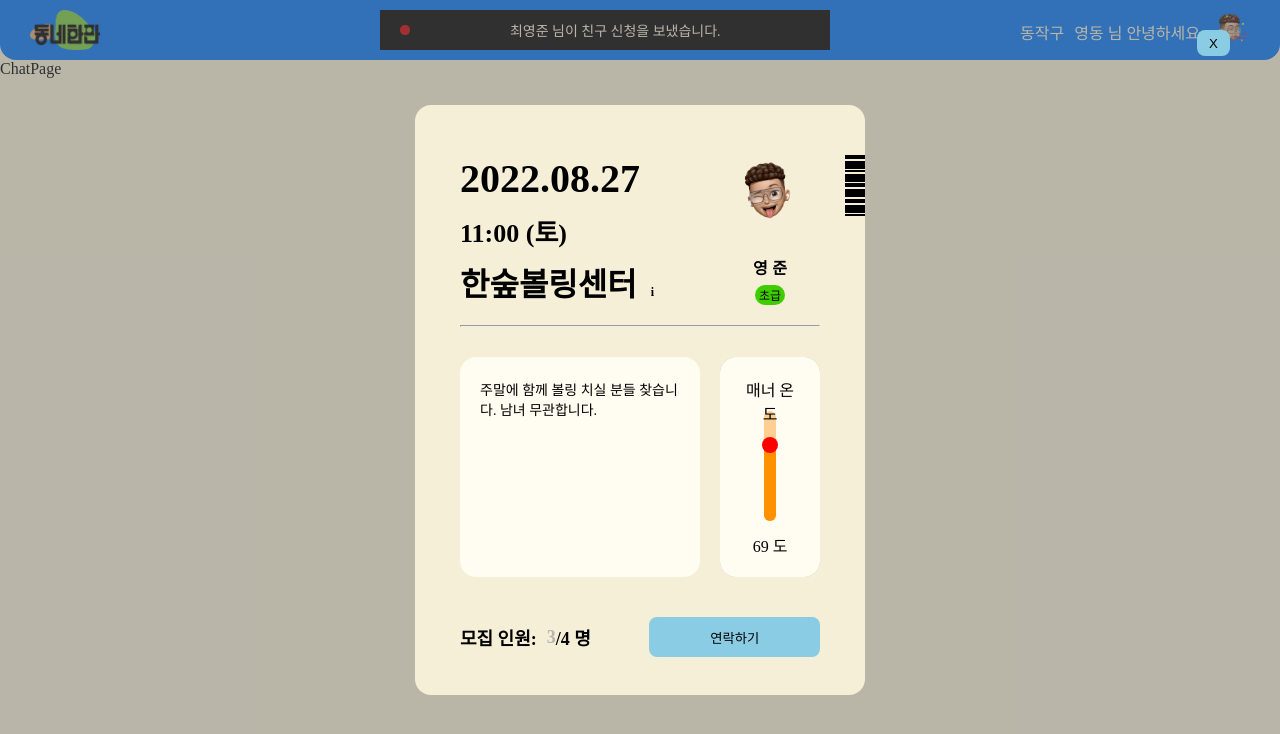
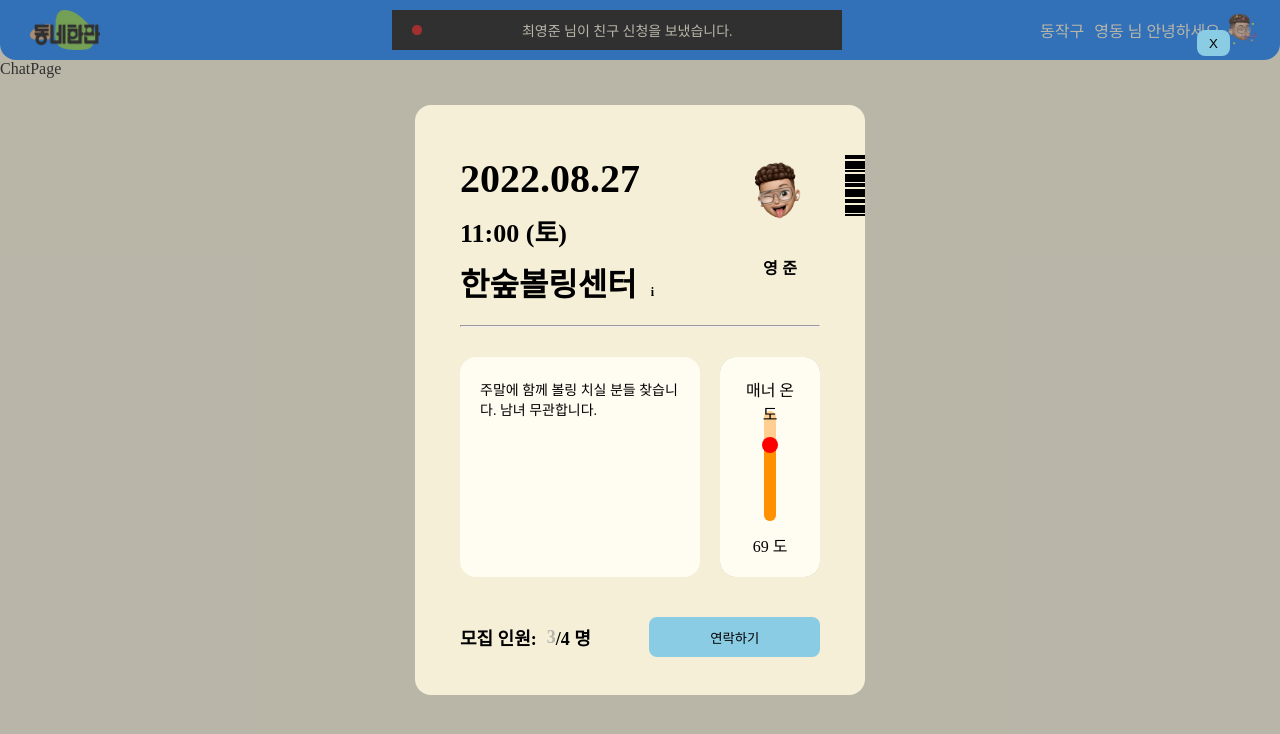
Before and after one commit to dongne-hanpan/FE, a React (Create React App) app: page /chat in a window 1280 px wide. Shown: the top 734 px of the page. Built offline with nearby package versions, Linux system fonts and the light colour scheme.

Commit message:
FIX: #14 Change inherited css(margin, padding) to dependable property data
재사용성을 높이기 위해 새로운 property 생성

```diff
--- a/src/components/y_reusable/ReuseBadge.js
+++ b/src/components/y_reusable/ReuseBadge.js
@@ -2,10 +2,10 @@ import React from 'react';
 import styled, { css } from 'styled-components';
 
 
-const ReuseBadge = ({level}) => {
+const ReuseBadge = ({direc, bdgType, content}) => {
   return(
-    <BadgeComp level={level}>
-      <div>{level}</div>
+    <BadgeComp direc={direc} bdgType={bdgType} content={content}>
+      <div>{content}</div>
     </BadgeComp>
   )
 };
@@ -13,34 +13,84 @@ const ReuseBadge = ({level}) => {
 export default ReuseBadge;
 
 const BadgeComp = styled.div`
-  width: 30px;
   height: 20px;
   display: flex;
   justify-content: center;
   align-items: center;
+  padding: 0px 10px;
   font-size: var(--font-12);
   font-weight: 500;
   border-radius: 1rem;
-  ${({level}) => {
-    if(level === '입문'){
+  ${({bdgType, content}) => {
+    if(bdgType === 'rank'){
+      if(content === '입문'){
         return css`
           background-color: var(--color-yellow);
         `
-    } else if(level === '초급'){
+      } else if(content === '초급'){
         return css`
         background-color: var(--color-green);
       `
-    } else if(level === '중급'){
+      } else if(content === '중급'){
         return css`
         color: var(--color-background);
         background-color: var(--color-red);
       `
-    } else if(level === '상급'){
+      } else if(content === '상급'){
         return css`
         color: var(--color-background);
         background-color: var(--color-black);
       `
-
+      }
+    } else if (bdgType === 'sports'){
+      if(content === '볼링'){
+        return css`
+        margin: 2px;
+        background-color: var(--color-yellow);
+        `
+      } else if(content === '테니스'){
+        return css`
+        margin: 2px;
+        background-color: var(--color-green);
+        `
+      } else if(content === '배드민턴'){
+        return css`
+        margin: 2px;
+        color: var(--color-background);
+        background-color: var(--color-red);
+        `
+      } else if(content === '달리기'){
+        return css`
+        margin: 2px;
+        background-color: var(--color-orange);
+        `
+      } else if(content === '라이딩'){
+        return css`
+        margin: 2px;
+        background-color: var(--color-gray);
+        `
+      } else if(content === '축구'){
+        return css`
+        margin: 2px;
+        color: var(--color-background);
+        background-color: var(--color-black);
+        `
+      }
+    } else if(bdgType === 'btn'){
+      if(content === '프로필 편집'){
+        return css`
+        margin: 2px;
+        background-color: var(--color-background);
+        border: 1px solid var(--color-gray);
+        `
+      } else if(content === '과거 매치'){
+        return css`
+        margin: 2px;
+        color: var(--color-background);
+        background-color: var(--color-black);
+        `
+      }
     }
   }}
+  margin: ${({direc}) => direc === 'verti' ? '4px 0px' : '0px 4px'};
 `
--- a/src/components/y_reusable/ReuseBtn.js
+++ b/src/components/y_reusable/ReuseBtn.js
@@ -13,31 +13,36 @@ const ReuseBtn = ({styleType, content, clickEvent}) => {
 export default ReuseBtn;
 
 const BtnComp = styled.button`
-  ${({styleType}) => styleType === 'stretch' ?
-    css`
-    width: 100%;
-    height: 40px;
   display: flex;
   justify-content: center;
   align-items: center;
-    background-color: var(--color-skyblue);
   border-radius: 0.5rem;
   font-weight: 500;
+  ${({styleType}) => {
+    if(styleType === 'stretch'){
+      return css`
+      width: 100%;
+      height: 40px;
+      background-color: var(--color-skyblue);
       &:hover{
         background-color: var(--color-core);
         color: var(--color-background);
         font-weight: 700;
         transition: all 0.2s ease-in-out;
       }
-    `:css`
+      `
+    } else if(styleType === 'done'){
+      return css`
       height: 26px;
-    display: flex;
-    justify-content: center;
-    align-items: center;
+      padding: 0px 12px;
+      color: var(--color-darkgray);
+      background-color: var(--color-gray);
+      `
+    } else{
+      return css`
+      height: 26px;
       padding: 0px 12px;
       background-color: var(--color-skyblue);
-    border-radius: 0.5rem;
-    font-weight: 500;
       &:hover{
         background-color: var(--color-core);
         color: var(--color-background);
@@ -47,5 +52,5 @@ const BtnComp = styled.button`
       }
       `
     }
-
+  }}
 `
--- a/src/components/y_reusable/ReuseProfile.js
+++ b/src/components/y_reusable/ReuseProfile.js
@@ -2,9 +2,9 @@ import React from 'react';
 import styled,{ css } from 'styled-components';
 
 
-const ReuseProfile = ({imgSize, imgSrc, clickEvent, content, contentSize}) => {
+const ReuseProfile = ({direc, imgSize, imgSrc, clickEvent, content, contentSize}) => {
   return(
-    <ProfileComp imgSize={imgSize} onClick={clickEvent}>
+    <ProfileComp direc={direc} imgSize={imgSize} onClick={clickEvent}>
       <img src={imgSrc} alt='profile' />
       {content ?
       <ProfileContent contentSize={contentSize}>{content}</ProfileContent>
@@ -18,17 +18,25 @@ export default ReuseProfile;
 
 
 const ProfileComp = styled.button`
-  min-width: 40px;
-  max-width: 200px;
   display: flex;
   flex-direction: column;
   justify-content: center;
   align-items: center;
-  margin: 0px 10px;
   border: none;
   outline: none;
   cursor: pointer;
   background-color: transparent;
+  ${({direc}) => {
+    if(direc === 'horiz'){
+      return css`
+      margin-right: 8px;
+      `
+    } else if(direc === 'vertic'){
+      return css`
+      margin-bottom: 6px;
+      `
+    }
+  }}
   & img{
     border-radius: 5rem;
     ${({imgSize}) =>
@@ -36,12 +44,10 @@ const ProfileComp = styled.button`
     css`
       width: ${imgSize}px;
       height: ${imgSize}px;
-      margin-bottom: 20px;
       `:
       css`
         width: 40px;
         height: 40px;
-        margin-bottom: 4px;
       `
     }
   }
@@ -50,10 +56,12 @@ const ProfileComp = styled.button`
 const ProfileContent = styled.div`
   ${({contentSize}) => contentSize ?
   css`
+    margin-top: 20px;
     font-size: ${contentSize};
     font-weight: 700;
   `:
   css`
+    margin-top: 4px;
     font-size: var(--font-12);
     font-weight: 500;
   `
```
Lines whose indentation alone changed are shown as unchanged.
